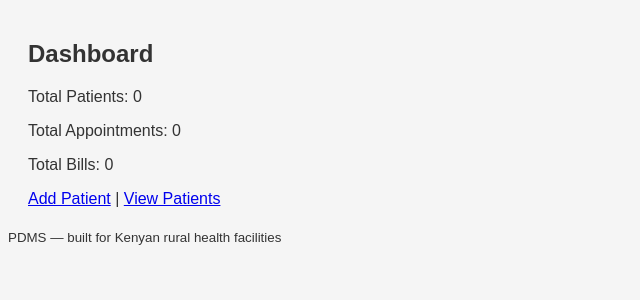
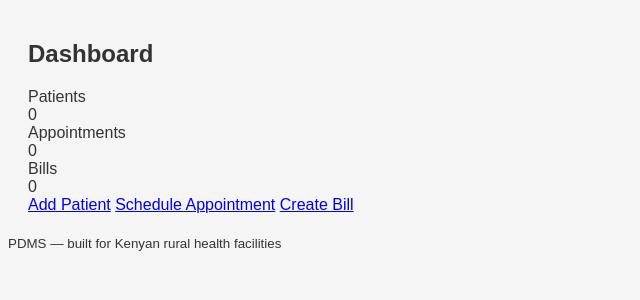
Before and after one commit to onesmuson/Patient-Data-Management-System-In-Rural-Areas-, a Flask app: page /dashboard in a window 1280 px wide. Shown: the part 126-426 px from the top of the page, without its empty margins (0-640 px from the left). Run offline with Flask 3, Linux system fonts and the light colour scheme; the visitor is signed in with stand-in values (Sample User, id 1); data that the repository does not hold is empty.

Commit message:
Update dashboard.html

```diff
--- a/templates/dashboard.html
+++ b/templates/dashboard.html
@@ -1,9 +1,15 @@
 {% extends "base.html" %}
 {% block content %}
 <h2>Dashboard</h2>
-<p>Total Patients: {{ patient_count }}</p>
-<p>Total Appointments: {{ appointment_count }}</p>
-<p>Total Bills: {{ bill_count }}</p>
-<a href="{{ url_for('add_patient') }}">Add Patient</a> |
-<a href="{{ url_for('view_patients') }}">View Patients</a>
+<div class="grid">
+  <div class="card stat">Patients<br><span class="big">{{ patient_count }}</span></div>
+  <div class="card stat">Appointments<br><span class="big">{{ appointment_count }}</span></div>
+  <div class="card stat">Bills<br><span class="big">{{ bill_count }}</span></div>
+</div>
+
+<div class="actions-row">
+  <a href="{{ url_for('add_patient') }}" class="btn">Add Patient</a>
+  <a href="{{ url_for('add_appointment') }}" class="btn">Schedule Appointment</a>
+  <a href="{{ url_for('add_bill') }}" class="btn">Create Bill</a>
+</div>
 {% endblock %}
```
